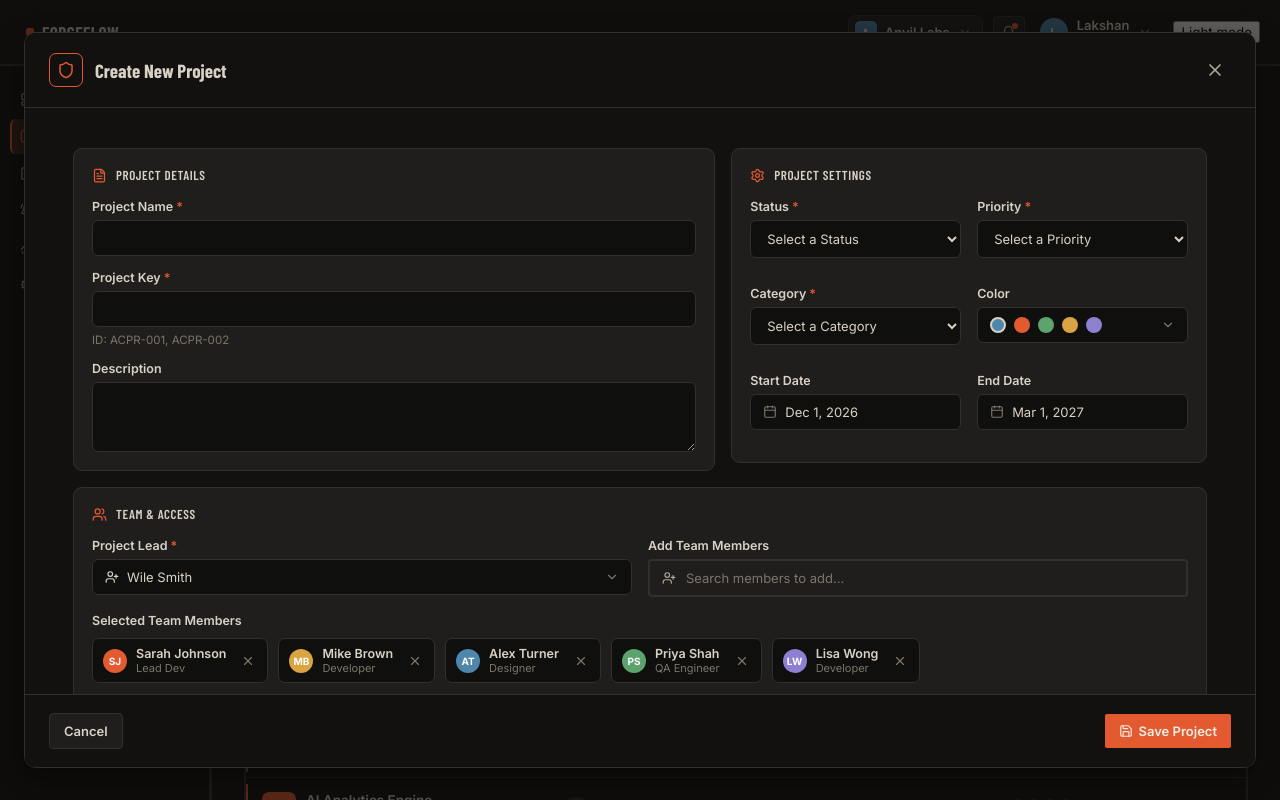
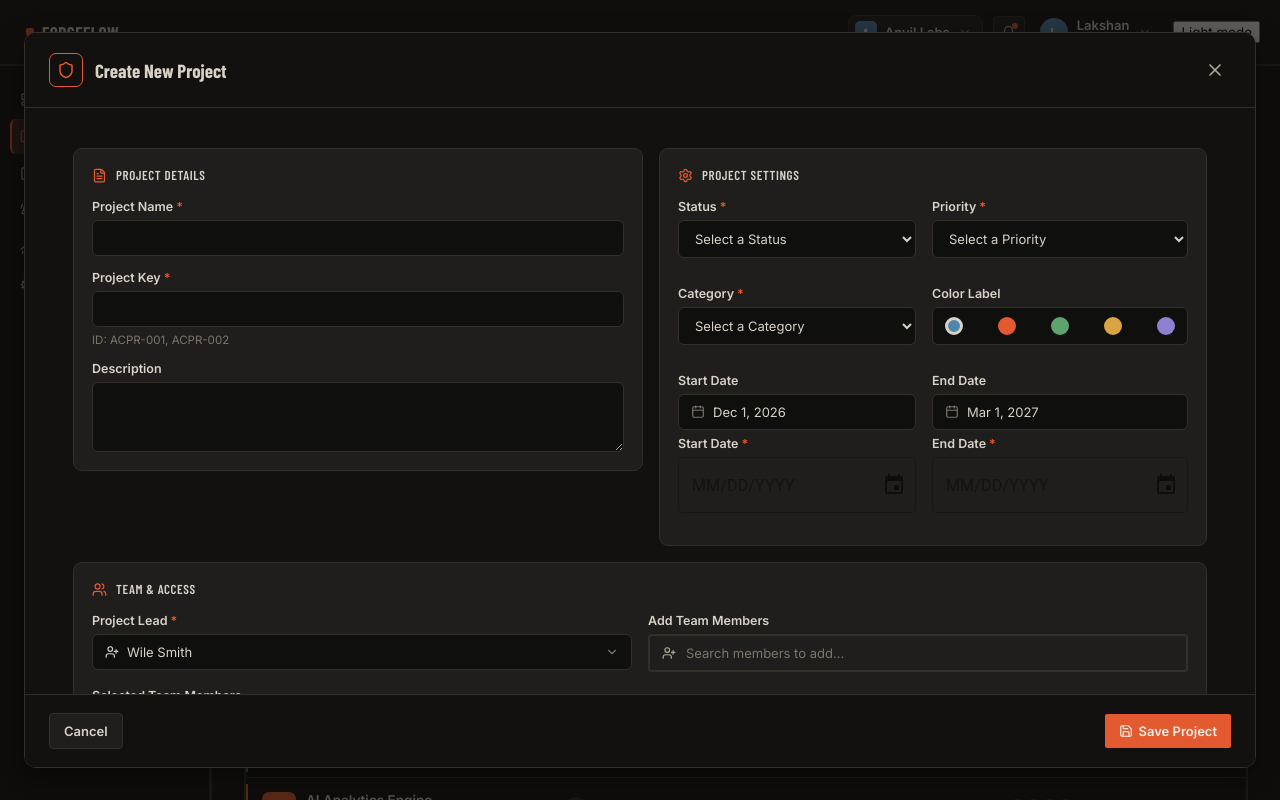
Before and after one commit to LakshanMJ/ForgeFlow, a Next.js app in the folder frontend/: page /projects in a window 1280 px wide. Both pictures are taken after a click on the button "New Project". Shown: the top 800 px of the page. Built offline with nearby package versions, Linux system fonts and the light colour scheme; what @mui/material-nextjs would draw is missing.

Commit message:
added date js package

```diff
--- a/frontend/package.json
+++ b/frontend/package.json
@@ -18,11 +18,12 @@
     "@mui/lab": "^9.0.0-beta.8",
     "@mui/material": "^9.2.0",
     "@mui/material-nextjs": "^9.3.0",
+    "@mui/x-date-pickers": "^9.12.0",
     "@reduxjs/toolkit": "^2.12.0",
     "@tailwindcss/postcss": "^4.3.3",
     "@tanstack/react-query": "^5.101.4",
     "axios": "^1.19.0",
-    "dayjs": "^1.11.21",
+    "dayjs": "^1.11.23",
     "lucide-react": "^1.31.0",
     "next": "16.2.12",
     "react": "19.2.4",
--- a/frontend/src/app/globals.css
+++ b/frontend/src/app/globals.css
@@ -2440,11 +2440,11 @@ button {
 .color-swatch-row {
   display: flex;
   align-items: center;
-  gap: 8px;
+  gap: 35px;
 }
 .color-swatch {
-  width: 16px;
-  height: 16px;
+  width: 18px;
+  height: 18px;
   border-radius: 50%;
   flex-shrink: 0;
   cursor: pointer;
@@ -2453,6 +2453,7 @@ button {
 }
 .color-swatch.selected {
   border-color: var(--text);
+  border: 3px solid
 }
 
 .date-input-row {
@@ -3628,3 +3629,45 @@ button {
   color: var(--text);
   font-weight: 600;
 }
+
+/* stylings for the date picker */
+
+.form-field .MuiFormControl-root {
+    width: 100%;
+}
+
+.form-field .MuiOutlinedInput-root {
+    background: var(--surface);
+    border-radius: 6px;
+    font-family: inherit;
+    font-size: 13px;
+    color: var(--text);
+}
+
+.form-field .MuiOutlinedInput-notchedOutline {
+    border-color: var(--border);
+}
+
+.form-field .MuiOutlinedInput-root:hover .MuiOutlinedInput-notchedOutline {
+    border-color: var(--border);
+}
+
+.form-field .MuiOutlinedInput-root.Mui-focused .MuiOutlinedInput-notchedOutline {
+    border-color: var(--accent);
+    border-width: 1px;
+}
+
+.form-field .MuiOutlinedInput-input {
+    padding: 9px 12px;
+    font-size: 13px;
+    color: var(--text);
+    font-family: inherit;
+}
+
+.form-field .MuiInputAdornment-root {
+    margin-left: 0;
+}
+
+.form-field .MuiIconButton-root {
+    color: var(--text-muted);
+}
--- a/frontend/src/features/projects/components/ProjectForm.tsx
+++ b/frontend/src/features/projects/components/ProjectForm.tsx
@@ -15,6 +15,7 @@ import {
     ArrowRight,
 } from 'lucide-react';
 import Dropdown from '@/shared/components/Dropdown';
+import DateSelector from '@/shared/components/DateSelector';
 
 type TeamMember = {
     initials: string;
@@ -31,7 +32,7 @@ const INITIAL_MEMBERS: TeamMember[] = [
     { initials: 'LW', name: 'Lisa Wong', role: 'Developer', accent: 'var(--violet)' },
 ];
 
-const COLOR_OPTIONS = [
+const PROJECT_COLOR_OPTIONS = [
     { name: 'steel', value: 'var(--steel)' },
     { name: 'ember', value: 'var(--ember)' },
     { name: 'patina', value: 'var(--patina)' },
@@ -48,7 +49,7 @@ const EMPTY_FORM: CreateProjectData = {
     color: '',
     startDate: '',
     endDate: '',
-    owner:'',
+    owner: '',
     members: [],
 };
 
@@ -224,10 +225,10 @@ export default function ProjectForm({
                         </div>
 
                         <div className="form-field">
-                            <label className="form-label">Color</label>
+                            <label className="form-label">Color Label</label>
                             <button className="form-select-btn" type="button">
                                 <span className="color-swatch-row">
-                                    {COLOR_OPTIONS.map((c) => (
+                                    {PROJECT_COLOR_OPTIONS.map((c) => (
                                         <span
                                             key={c.name}
                                             className={`color-swatch${selectedColor === c.name ? ' selected' : ''}`}
@@ -239,7 +240,6 @@ export default function ProjectForm({
                                         />
                                     ))}
                                 </span>
-                                <ChevronDown size={14} className="chevron" />
                             </button>
                         </div>
 
@@ -249,6 +249,18 @@ export default function ProjectForm({
                                 <Calendar size={14} />
                                 Dec 1, 2026
                             </div>
+
+                            <DateSelector
+                                label="Start Date"
+                                required
+                                value={form?.startDate}
+                                onChange={(value) =>
+                                    setForm((prev) => ({
+                                        ...prev,
+                                        startDate: value,
+                                    }))
+                                }
+                            />
                         </div>
 
                         <div className="form-field">
@@ -257,6 +269,17 @@ export default function ProjectForm({
                                 <Calendar size={14} />
                                 Mar 1, 2027
                             </div>
+                            <DateSelector
+                                label="End Date"
+                                required
+                                value={form?.endDate}
+                                onChange={(value) =>
+                                    setForm((prev) => ({
+                                        ...prev,
+                                        endDate: value,
+                                    }))
+                                }
+                            />
                         </div>
                     </div>
                 </div>
--- /dev/null
+++ b/frontend/src/shared/components/DateSelector.tsx
@@ -0,0 +1,67 @@
+'use client';
+
+import { ReactNode } from 'react';
+import dayjs, { Dayjs } from 'dayjs';
+
+import { LocalizationProvider } from '@mui/x-date-pickers/LocalizationProvider';
+import { AdapterDayjs } from '@mui/x-date-pickers/AdapterDayjs';
+import { DatePicker } from '@mui/x-date-pickers/DatePicker';
+
+interface DateSelectorProps {
+    label?: string;
+    required?: boolean;
+    placeholder?: string;
+    value?: string;
+    onChange: (value: string) => void;
+    disabled?: boolean;
+    minDate?: string;
+    maxDate?: string;
+}
+
+export default function DateSelector({
+    label,
+    required = false,
+    placeholder = 'Select date...',
+    value = '',
+    onChange,
+    disabled = false,
+    minDate,
+    maxDate,
+}: DateSelectorProps) {
+    const dateValue = value ? dayjs(value) : null;
+
+    return (
+        <div className="form-field">
+            {label && (
+                <label className="form-label">
+                    {label}
+                    {required && (
+                        <span className="required">*</span>
+                    )}
+                </label>
+            )}
+
+            <LocalizationProvider dateAdapter={AdapterDayjs}>
+                <DatePicker
+                    value={dateValue}
+                    disabled={disabled}
+                    minDate={minDate ? dayjs(minDate) : undefined}
+                    maxDate={maxDate ? dayjs(maxDate) : undefined}
+                    onChange={(newValue: Dayjs | null) => {
+                        onChange(
+                            newValue
+                                ? newValue.format('YYYY-MM-DD')
+                                : ''
+                        );
+                    }}
+                    slotProps={{
+                        textField: {
+                            fullWidth: true,
+                            placeholder,
+                        },
+                    }}
+                />
+            </LocalizationProvider>
+        </div>
+    );
+}
```
Also changed, not shown: 1 other file (tests, documents, lock files or other folders).
